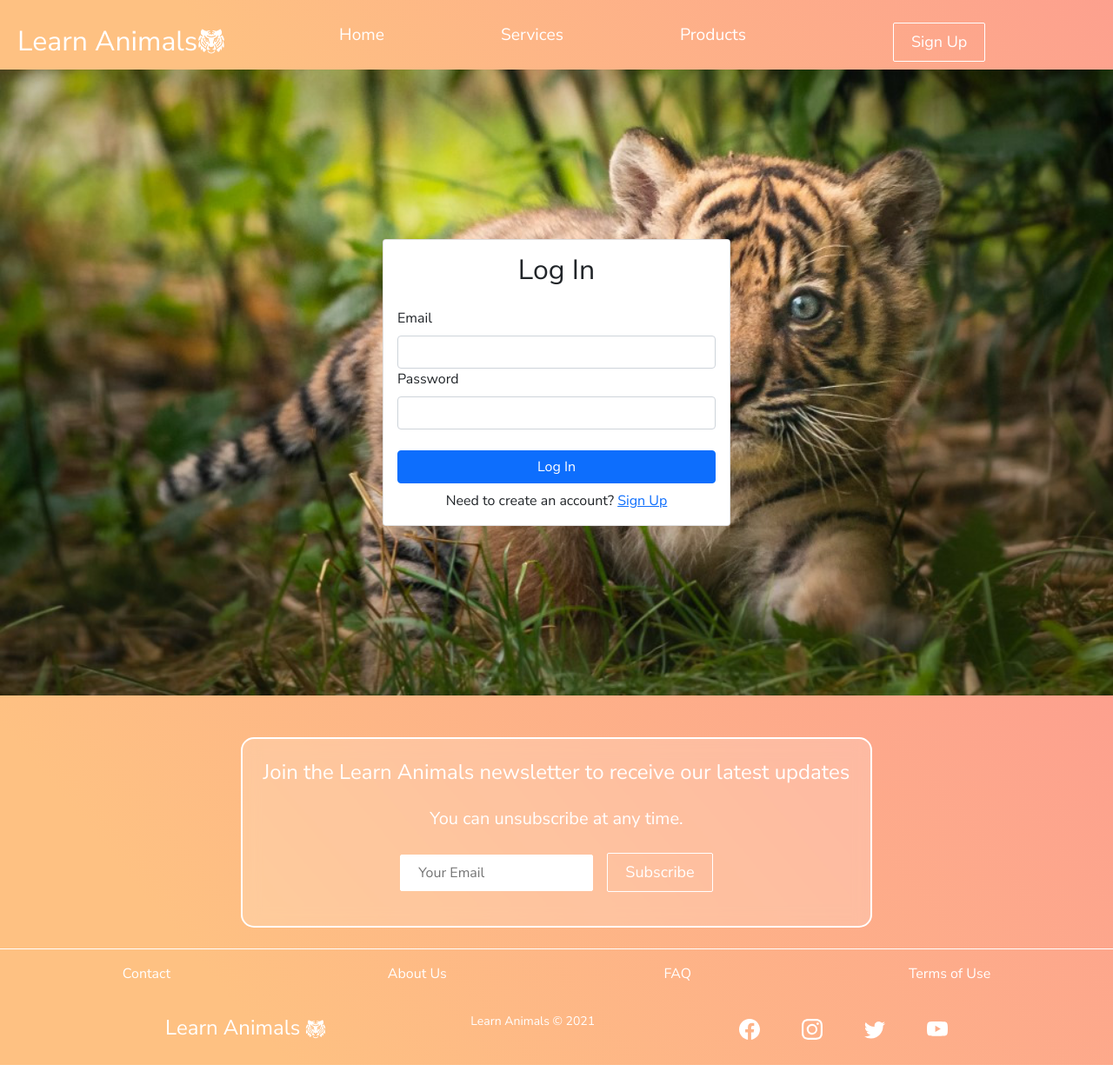
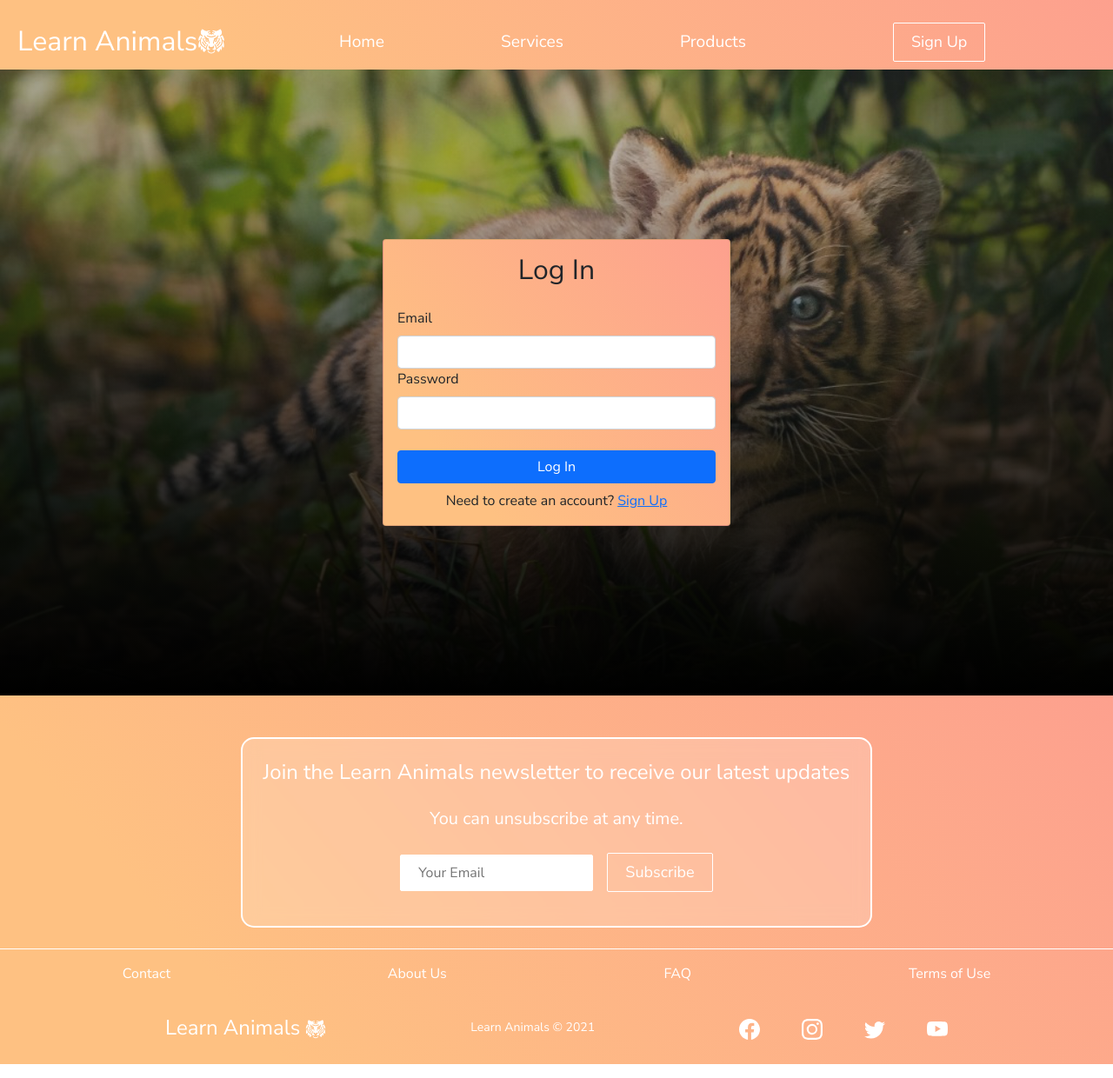
Before and after one commit to Aaron-Lin-74/project-animal-website, a React (Create React App) app: page /login in a window 1280 px wide. Shown: the whole page at 87% size. Built offline with nearby package versions, Linux system fonts and the light colour scheme.

Commit message:
use css global variable and adjust css

```diff
--- a/src/App.css
+++ b/src/App.css
@@ -1,3 +1,12 @@
+:root {
+  --backgroundColor: linear-gradient(
+    50deg,
+    rgba(254, 193, 130, 1) 20%,
+    rgba(253, 160, 142, 1) 100%
+  );
+  --mainFontColor: #fff;
+}
+
 *,
 *::before,
 *::after {
@@ -23,7 +32,7 @@
   background-position: center;
   background-size: cover;
   background-repeat: no-repeat;
-  color: #fff;
+  color: var(--mainFontColor);
   font-size: 100px;
 }
 
@@ -32,16 +41,22 @@
   background-position: center;
   background-size: cover;
   background-repeat: no-repeat;
-  color: #fff;
+  color: var(--mainFontColor);
   font-size: 100px;
 }
 
 .login,
 .sign-up {
-  background-image: url(./backgroundImages/signUp.jpg);
+  background-image: linear-gradient(rgba(92, 93, 96, 24%), rgba(0, 0, 0, 100%)),
+    url(./backgroundImages/signUp.jpg);
   background-position: center;
   background-size: cover;
   background-repeat: no-repeat;
+}
+
+.login .card,
+.sign-up .card {
+  background: var(--backgroundColor);
 }
 
 @media only screen and (max-width: 768px) {
--- a/src/components/Button.css
+++ b/src/components/Button.css
@@ -14,7 +14,7 @@
 
 .btn--outline {
   background-color: transparent;
-  color: #fff;
+  color: var(--mainFontColor);
   padding: 8px 20px;
   border: 1px solid #fff;
   transition: all 0.3s ease-out;
@@ -40,5 +40,5 @@
 
 .btn--primary:hover {
   background-color: transparent;
-  color: #fff;
+  color: var(--mainFontColor);
 }
--- a/src/components/Cards.css
+++ b/src/components/Cards.css
@@ -44,6 +44,7 @@ h1 {
 .card-item-img-wrap {
   position: relative;
   width: 100%;
+  min-height: 70%;
   height: 70%;
   overflow: hidden;
 }
@@ -57,7 +58,7 @@ h1 {
   max-width: calc((100%) - 60px);
   font-size: 12px;
   font-weight: 700;
-  color: #fff;
+  color: var(--mainFontColor);
   background-color: #1f98f4;
   box-sizing: border-box;
 }
--- a/src/components/Footer.css
+++ b/src/components/Footer.css
@@ -1,20 +1,17 @@
 .footer-container {
-  background: rgb(254, 193, 130);
-  background: linear-gradient(
-    50deg,
-    rgba(254, 193, 130, 1) 20%,
-    rgba(253, 160, 142, 1) 100%
-  );
+  background: var(--backgroundColor);
   padding: 3rem 0 1.5rem 0;
   display: flex;
   flex-direction: column;
   justify-content: center;
   align-items: center;
+  min-width: 320px;
+  margin-bottom: 1rem;
 }
 
 .footer-logo > a {
   text-decoration: none;
-  color: white;
+  color: var(--mainFontColor);
   font-size: 1.5rem;
 }
 .footer-subscription {
@@ -23,7 +20,7 @@
   justify-content: center;
   align-items: center;
   text-align: center;
-  color: white;
+  color: var(--mainFontColor);
   margin-bottom: 1.5rem;
   padding: 1.5rem;
   border: 2px solid white;
@@ -66,7 +63,7 @@
   justify-content: space-between;
 }
 .footer-nav-items > a {
-  color: white;
+  color: var(--mainFontColor);
   text-decoration: none;
 }
 
@@ -79,7 +76,7 @@
 }
 /* social icon */
 .social-icon-link {
-  color: white;
+  color: var(--mainFontColor);
   font-size: 1.5rem;
   transition: all 0.2s linear;
 }
@@ -110,8 +107,7 @@
 }
 
 .website-rights {
-  color: white;
-  margin-bottom: 16px;
+  color: var(--mainFontColor);
 }
 
 @media screen and (max-width: 720px) {
--- a/src/components/HeroSection.css
+++ b/src/components/HeroSection.css
@@ -18,14 +18,14 @@ video {
 }
 
 .hero-container > h1 {
-  color: #fff;
+  color: var(--mainFontColor);
   font-size: 100px;
   margin-top: -100px;
 }
 
 .hero-container > p {
   margin-top: 8px;
-  color: #fff;
+  color: var(--mainFontColor);
   font-size: 32px;
 }
 .hero-btns {
--- a/src/components/Navbar.css
+++ b/src/components/Navbar.css
@@ -1,10 +1,5 @@
 .navbar {
-  background: rgb(254, 193, 130);
-  background: linear-gradient(
-    50deg,
-    rgba(254, 193, 130, 1) 20%,
-    rgba(253, 160, 142, 1) 100%
-  );
+  background: var(--backgroundColor);
   height: 80px;
   display: flex;
   justify-content: center;
@@ -15,6 +10,7 @@
   position: sticky;
   top: 0;
   z-index: 100;
+  min-width: 320px;
 }
 
 .navbar-container {
@@ -26,7 +22,7 @@
 }
 
 .navbar-logo {
-  color: #fff;
+  color: var(--mainFontColor);
   justify-self: start;
   margin-left: 20px;
   cursor: pointer;
@@ -37,20 +33,13 @@
 }
 
 .nav-menu {
-  /* display: grid;
-  grid-template-columns: repeat(4, auto);
-  grid-gap: 10px;
-  list-style: none;
-  text-align: center;
-  width: 60vw;
-  justify-content: end;
-  margin-right: 2rem; */
   list-style: none;
   display: flex;
   width: 60vw;
   justify-content: space-around;
   padding-left: 4rem;
   text-align: center;
+  margin-bottom: 0;
 }
 
 .nav-item {
@@ -58,7 +47,7 @@
 }
 
 .nav-links {
-  color: #fff;
+  color: var(--mainFontColor);
   display: flex;
   align-items: center;
   text-decoration: none;
@@ -72,7 +61,7 @@
 }
 
 .fa-bars {
-  color: #fff;
+  color: var(--mainFontColor);
 }
 
 .nav-links-mobile {
@@ -142,7 +131,7 @@
   }
 
   .fa-times {
-    color: #fff;
+    color: var(--mainFontColor);
     font-size: 2rem;
   }
 
@@ -155,7 +144,7 @@
     text-decoration: none;
     font-size: 1.5rem;
     background-color: transparent;
-    color: #fff;
+    color: var(--mainFontColor);
     padding: 14px 20px;
     border: 1px solid #fff;
     transition: all 0.3s ease-out;
```
